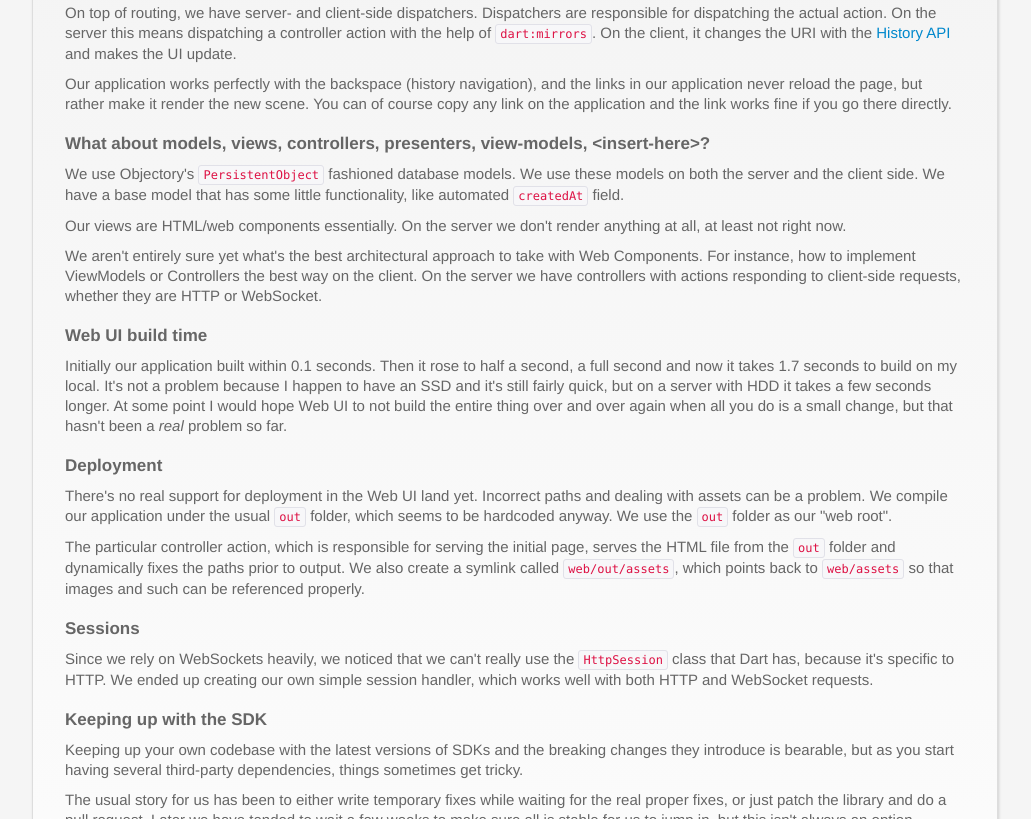
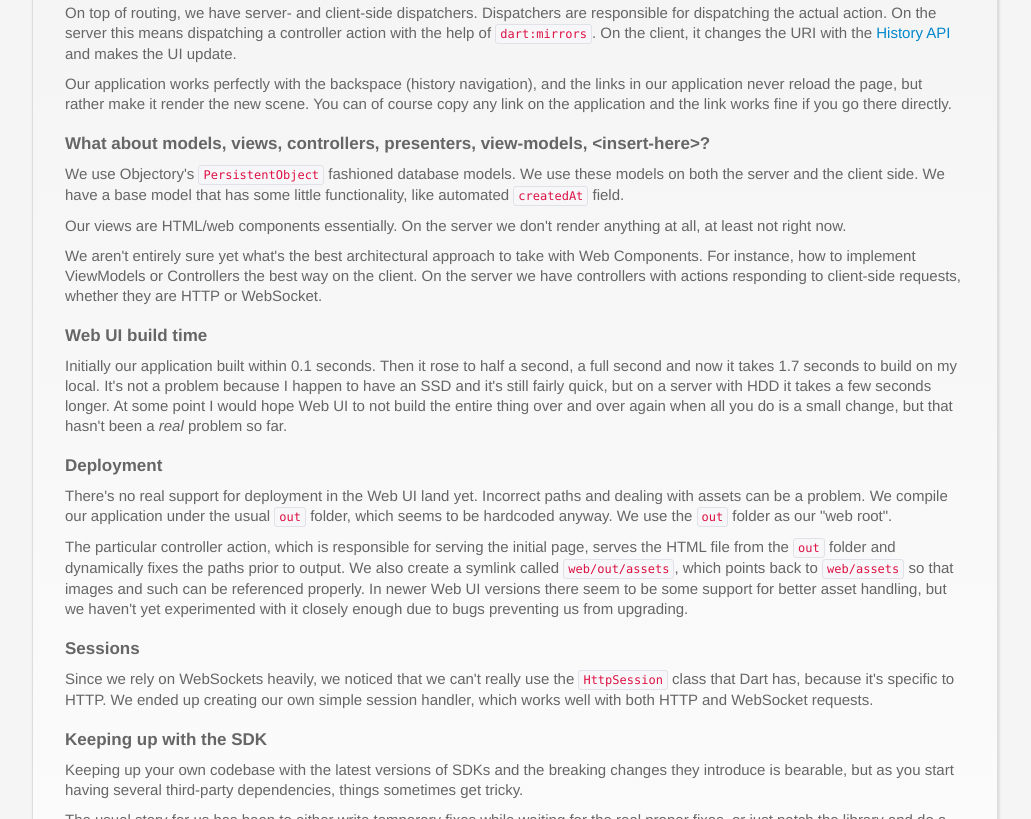
Before and after one commit to woven/woven.github.com, a plain HTML site: page index.html in a window 1280 px wide. Shown: the part 1580-2399 px from the top of the page, without its empty margins (125-1156 px from the left). Drawn offline with Linux system fonts and the light colour scheme.

Commit message:
Small changes.

```diff
--- a/index.html
+++ b/index.html
@@ -40,7 +40,7 @@
         we may incorporate initial-page rendering on the server.</p>
 
       <h3>Git</h3>
-      <p>We use Git for everything. Currently we work on master and use tags every now and then. In fact, we use the popular <a href="http:/github.com">Github</a> service for our project, which is private.</p>
+      <p>We use Git for everything. Currently we work on master and use tags every now and then. In fact, we use the popular <a href="http:/github.com">Github</a> service for our project, which is a private project.</p>
 
       <h3>Issue tracking with Asana</h3>
       <p>This is not exactly specific to our project "stack", but I believe they still earn a mention. So, here we ago: we use <a href="http://asana.com">Asana</a> for issue tracking.</p>
@@ -104,7 +104,8 @@
         We compile our application under the usual <code>out</code> folder, which seems to be hardcoded anyway. We use the <code>out</code> folder as our "web root".</p>
 
       <p>The particular controller action, which is responsible for serving the initial page, serves the HTML file from the <code>out</code> folder and dynamically fixes the paths prior to output.
-        We also create a symlink called <code>web/out/assets</code>, which points back to <code>web/assets</code> so that images and such can be referenced properly.</p>
+        We also create a symlink called <code>web/out/assets</code>, which points back to <code>web/assets</code> so that images and such can be referenced properly.
+        In newer Web UI versions there seem to be some support for better asset handling, but we haven't yet experimented with it closely enough due to bugs preventing us from upgrading.</p>
 
       <h3>Sessions</h3>
       <p>Since we rely on WebSockets heavily, we noticed that we can't really use the <code>HttpSession</code> class that Dart has, because it's specific to HTTP.
```
